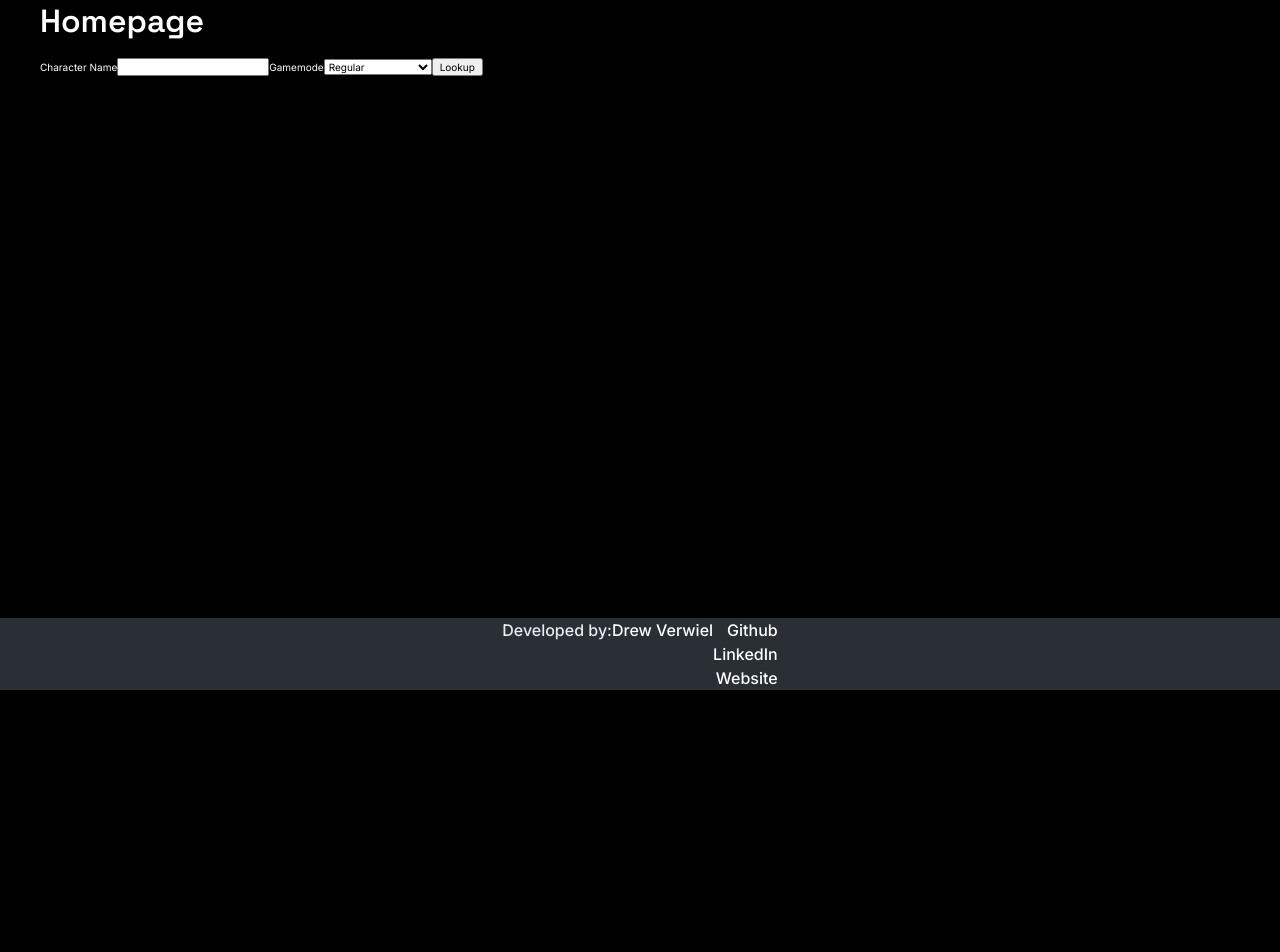
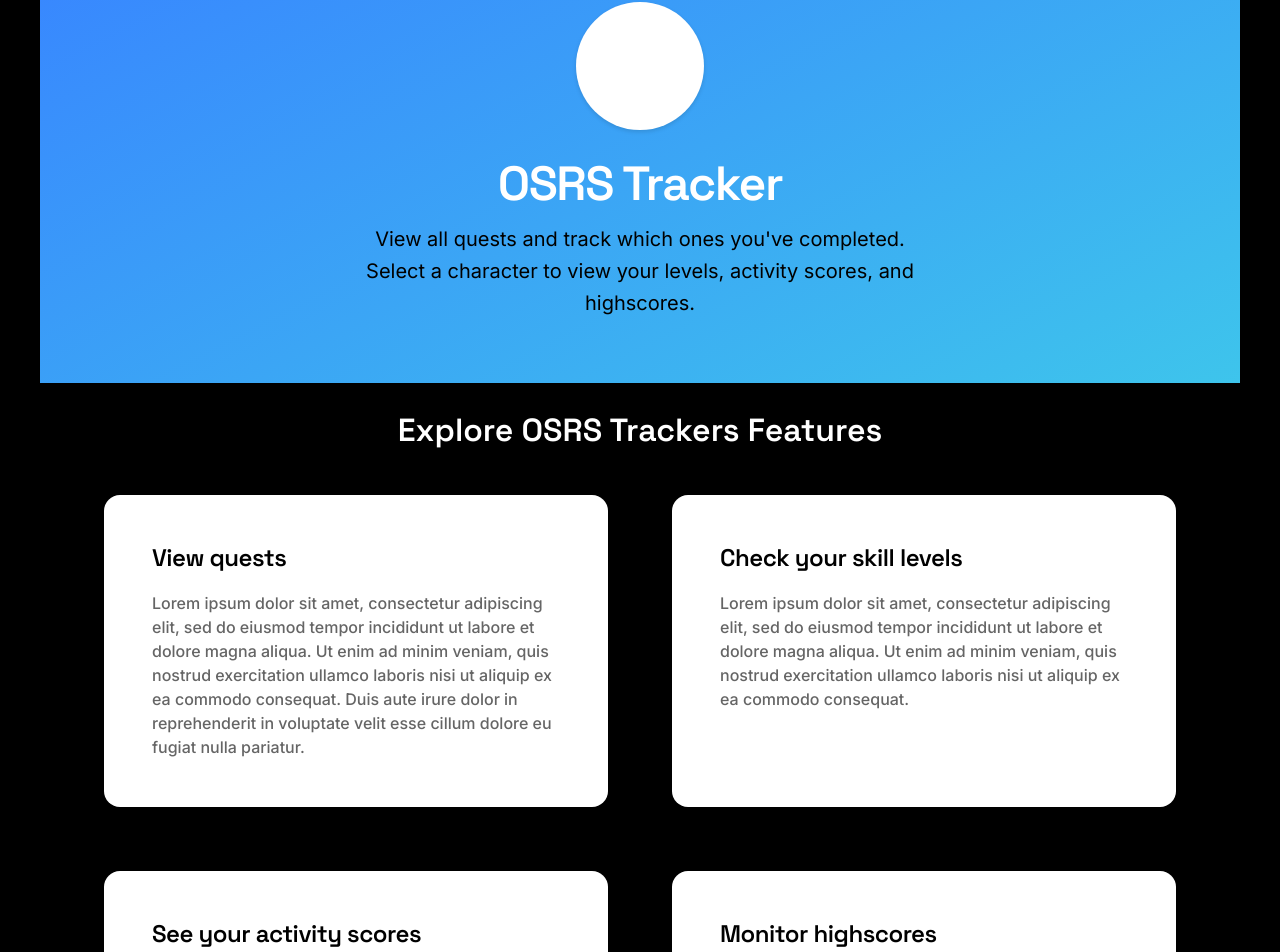
Before and after one commit to Verwiel/OSRS-Tracker, a React (Create React App) app in the folder osrs-tracker/: page / in a window 1280 px wide. Shown: the part 110-1062 px from the top of the page. Before the commit the page ends 800 px from the top, so only its background shows below. Built offline with nearby package versions, Linux system fonts and the light colour scheme; no server answers.

Commit message:
added features and hero banner to homepage

```diff
--- /dev/null
+++ b/osrs-tracker/src/components/Feature.tsx
@@ -0,0 +1,33 @@
+import React from "react";
+import { Link } from "react-router-dom";
+
+interface FeatureProps {
+  title: string;
+  description: string;
+  resourcePath: string;
+  // icon: string;
+}
+
+export const Feature: React.FC<FeatureProps> = ({
+  title,
+  description,
+  resourcePath,
+  // icon,
+}) => (
+  <Link
+    to={resourcePath}
+    className="feature"
+    target="_blank"
+    rel="noopener noreferrer"
+  >
+    <h3 className="feature__headline">
+      {/* <img
+        className="feature__icon"
+        src={icon}
+        alt="external link icon"
+      /> */}
+      {title}
+    </h3>
+    <p className="feature__description">{description}</p>
+  </Link>
+);
--- /dev/null
+++ b/osrs-tracker/src/components/Features.tsx
@@ -0,0 +1,49 @@
+import React from "react";
+import { Feature } from "./Feature";
+
+
+export const Features: React.FC = () => {
+  const featuresList = [
+    {
+      title: "View quests",
+      description: "Lorem ipsum dolor sit amet, consectetur adipiscing elit, sed do eiusmod tempor incididunt ut labore et dolore magna aliqua. Ut enim ad minim veniam, quis nostrud exercitation ullamco laboris nisi ut aliquip ex ea commodo consequat. Duis aute irure dolor in reprehenderit in voluptate velit esse cillum dolore eu fugiat nulla pariatur.",
+      resourcePath: "/quests",
+      // icon: TakeSnapshotIcon,
+    },
+    {
+      title: "Check your skill levels",
+      description: "Lorem ipsum dolor sit amet, consectetur adipiscing elit, sed do eiusmod tempor incididunt ut labore et dolore magna aliqua. Ut enim ad minim veniam, quis nostrud exercitation ullamco laboris nisi ut aliquip ex ea commodo consequat.",
+      resourcePath: "/levels",
+      // icon: RequestFeedbackIcon,
+    },
+    {
+      title: "See your activity scores",
+      description: "Lorem ipsum dolor sit amet, consectetur adipiscing elit, sed do eiusmod tempor incididunt ut labore et dolore magna aliqua. Ut enim ad minim veniam, quis nostrud exercitation ullamco laboris nisi ut aliquip ex ea commodo consequat.",
+      resourcePath: "/activities",
+      // icon: GiveFeedbackIcon,
+    },
+    {
+      title: "Monitor highscores",
+      description: "Lorem ipsum dolor sit amet, consectetur adipiscing elit, sed do eiusmod tempor incididunt ut labore et dolore magna aliqua. Ut enim ad minim veniam, quis nostrud exercitation ullamco laboris nisi ut aliquip ex ea commodo consequat. Duis aute irure dolor in reprehenderit in voluptate velit esse cillum dolore eu fugiat nulla pariatur.",
+      resourcePath: "/highscores",
+      // icon: ViewReportIcon,
+    },
+  ];
+
+  return (
+    <div className="features">
+      <h2 className="features__title">Explore OSRS Trackers Features</h2>
+      <div className="features__grid">
+        {featuresList.map((feature) => (
+          <Feature
+            key={feature.resourcePath}
+            title={feature.title}
+            description={feature.description}
+            resourcePath={feature.resourcePath}
+            // icon={feature.icon}
+          />
+        ))}
+      </div>
+    </div>
+  );
+};
--- /dev/null
+++ b/osrs-tracker/src/components/HeroBanner.tsx
@@ -0,0 +1,26 @@
+import React from "react";
+import { useCharacterCtx } from "../context/CharacterProvider";
+// import LensIcon from '../assets/lens-icon.svg';
+
+export const HeroBanner: React.FC = () => {
+  const { storedUsername } = useCharacterCtx()
+
+  return (
+    <div className="hero-banner">
+      <div className="hero-banner__logo">
+        {/* <img className="hero-banner__image" src={LensIcon} alt="snapshot logo" /> */}
+      </div>
+      <h1 className="hero-banner__headline">OSRS Tracker</h1>
+      {/* Description should be different for these 3 usecases: public, signed in, admin */}
+
+      <p className="hero-banner__description">
+        View all quests and track which ones you've completed.
+        {storedUsername ?
+          ' Check your levels, activity scores, and highscores. '
+          :
+          ' Select a character to view your levels, activity scores, and highscores.'
+        }
+      </p>
+    </div>
+  );
+};
--- a/osrs-tracker/src/pages/HomePage.tsx
+++ b/osrs-tracker/src/pages/HomePage.tsx
@@ -3,13 +3,17 @@
 import { PageLayout } from "../components/PageLayout";
 import { CharacterLookup } from "../components/CharacterLookup";
 import { CharacterDisplay } from "../components/CharacterDisplay";
+import { HeroBanner } from "../components/HeroBanner";
+import { Features } from "../components/Features";
+
 
 export const HomePage: React.FC = () => {
   const { storedUsername, characterLoaded } = useCharacterCtx()
 
   return (
     <PageLayout>
-      <h1>Homepage</h1>
+      <HeroBanner />
+      <Features />
       {storedUsername || characterLoaded ?
         <CharacterDisplay />
       :
```
